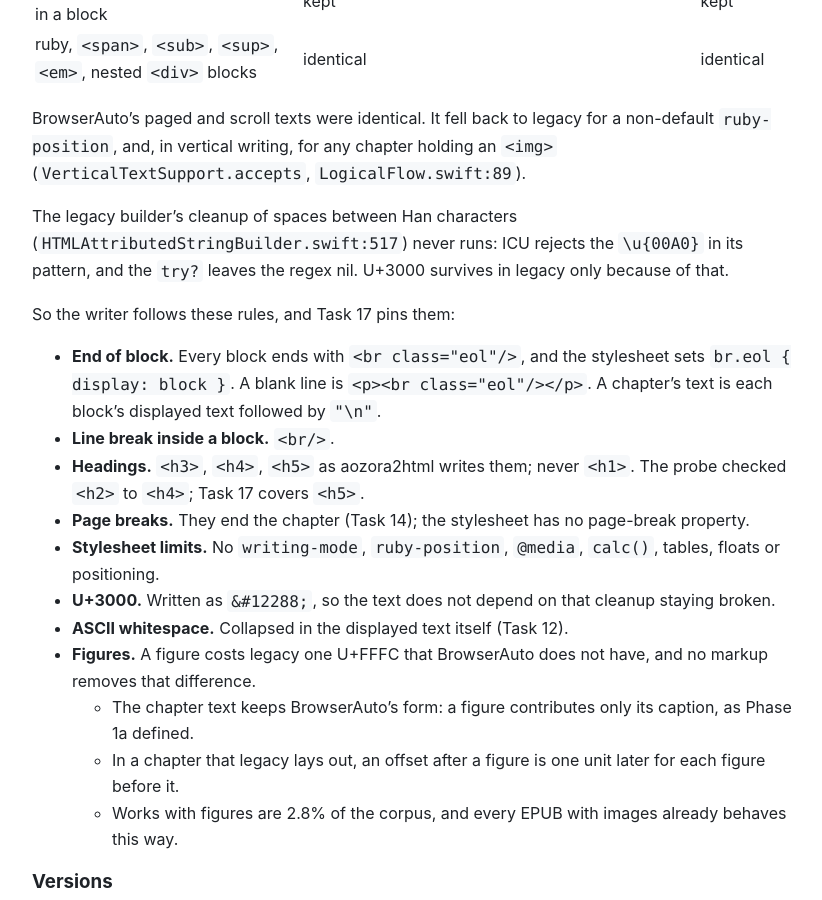
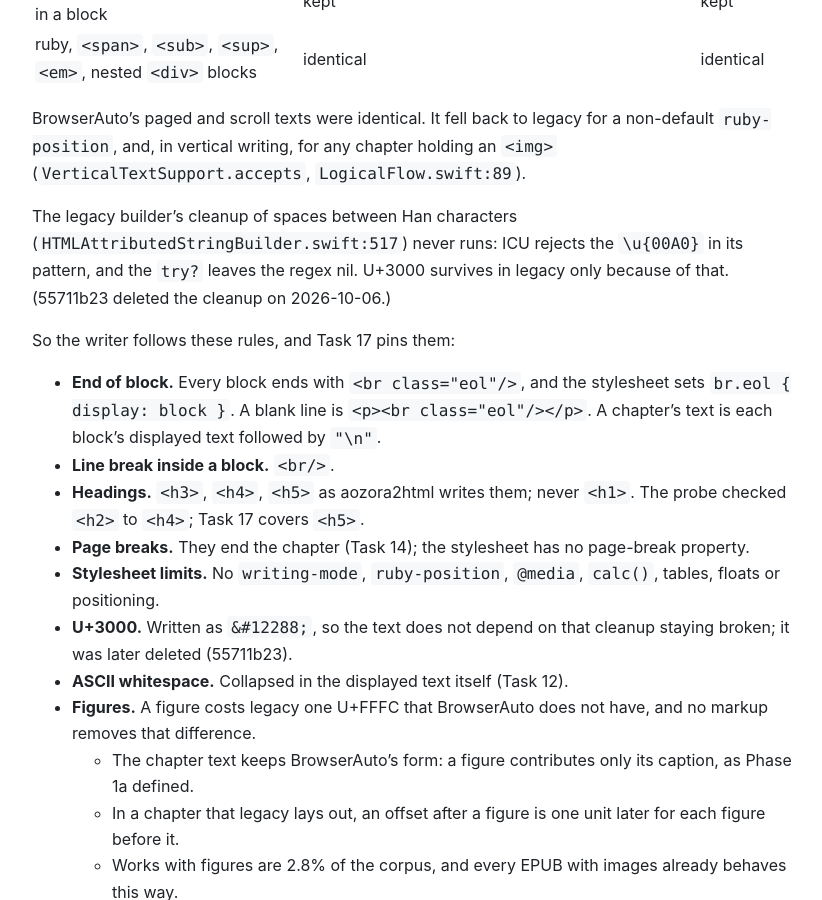
Before and after one commit to zhong228/MoYue, a Jekyll site: the page built from docs/superpowers/plans/2026-10-05-aozora-bunko-support.md, in a window 1280 px wide and 900 px high, scrolled down 17208 px. Shown: the whole window, without its empty margins (222-1044 px from the left). Built offline with Jekyll 4.4.1, drawn with Linux system fonts in a browser that asks for light colours; our own code applies the rules of GitHub Pages for plain Markdown files.

Commit message:
docs(aozora): note that the legacy CJK space cleanup is gone
The text contract and the plan said the legacy builder's cleanup of
spaces between Han characters never runs; since the merge of 9f991eb2 it
no longer exists. The writer's &#12288; stays, harmless.

Co-Authored-By: Claude Opus 5.5 <noreply@anthropic.com>

```diff
--- a/docs/superpowers/plans/2026-10-05-aozora-bunko-support.md
+++ b/docs/superpowers/plans/2026-10-05-aozora-bunko-support.md
@@ -554,7 +554,7 @@ The spec assumed that clean XHTML makes the two texts equal. It does not. On 202
 
 BrowserAuto's paged and scroll texts were identical. It fell back to legacy for a non-default `ruby-position`, and, in vertical writing, for any chapter holding an `<img>` (`VerticalTextSupport.accepts`, `LogicalFlow.swift:89`).
 
-The legacy builder's cleanup of spaces between Han characters (`HTMLAttributedStringBuilder.swift:517`) never runs: ICU rejects the `\u{00A0}` in its pattern, and the `try?` leaves the regex nil. U+3000 survives in legacy only because of that.
+The legacy builder's cleanup of spaces between Han characters (`HTMLAttributedStringBuilder.swift:517`) never runs: ICU rejects the `\u{00A0}` in its pattern, and the `try?` leaves the regex nil. U+3000 survives in legacy only because of that. (55711b23 deleted the cleanup on 2026-10-06.)
 
 So the writer follows these rules, and Task 17 pins them:
 - **End of block.** Every block ends with `<br class="eol"/>`, and the stylesheet sets `br.eol { display: block }`. A blank line is `<p><br class="eol"/></p>`. A chapter's text is each block's displayed text followed by `"\n"`.
@@ -562,7 +562,7 @@ So the writer follows these rules, and Task 17 pins them:
 - **Headings.** `<h3>`, `<h4>`, `<h5>` as aozora2html writes them; never `<h1>`. The probe checked `<h2>` to `<h4>`; Task 17 covers `<h5>`.
 - **Page breaks.** They end the chapter (Task 14); the stylesheet has no page-break property.
 - **Stylesheet limits.** No `writing-mode`, `ruby-position`, `@media`, `calc()`, tables, floats or positioning.
-- **U+3000.** Written as `&#12288;`, so the text does not depend on that cleanup staying broken.
+- **U+3000.** Written as `&#12288;`, so the text does not depend on that cleanup staying broken; it was later deleted (55711b23).
 - **ASCII whitespace.** Collapsed in the displayed text itself (Task 12).
 - **Figures.** A figure costs legacy one U+FFFC that BrowserAuto does not have, and no markup removes that difference.
   - The chapter text keeps BrowserAuto's form: a figure contributes only its caption, as Phase 1a defined.
```
Also changed, not shown: docs/aozora/epub-text-contract.md (+1 -1 lines).
